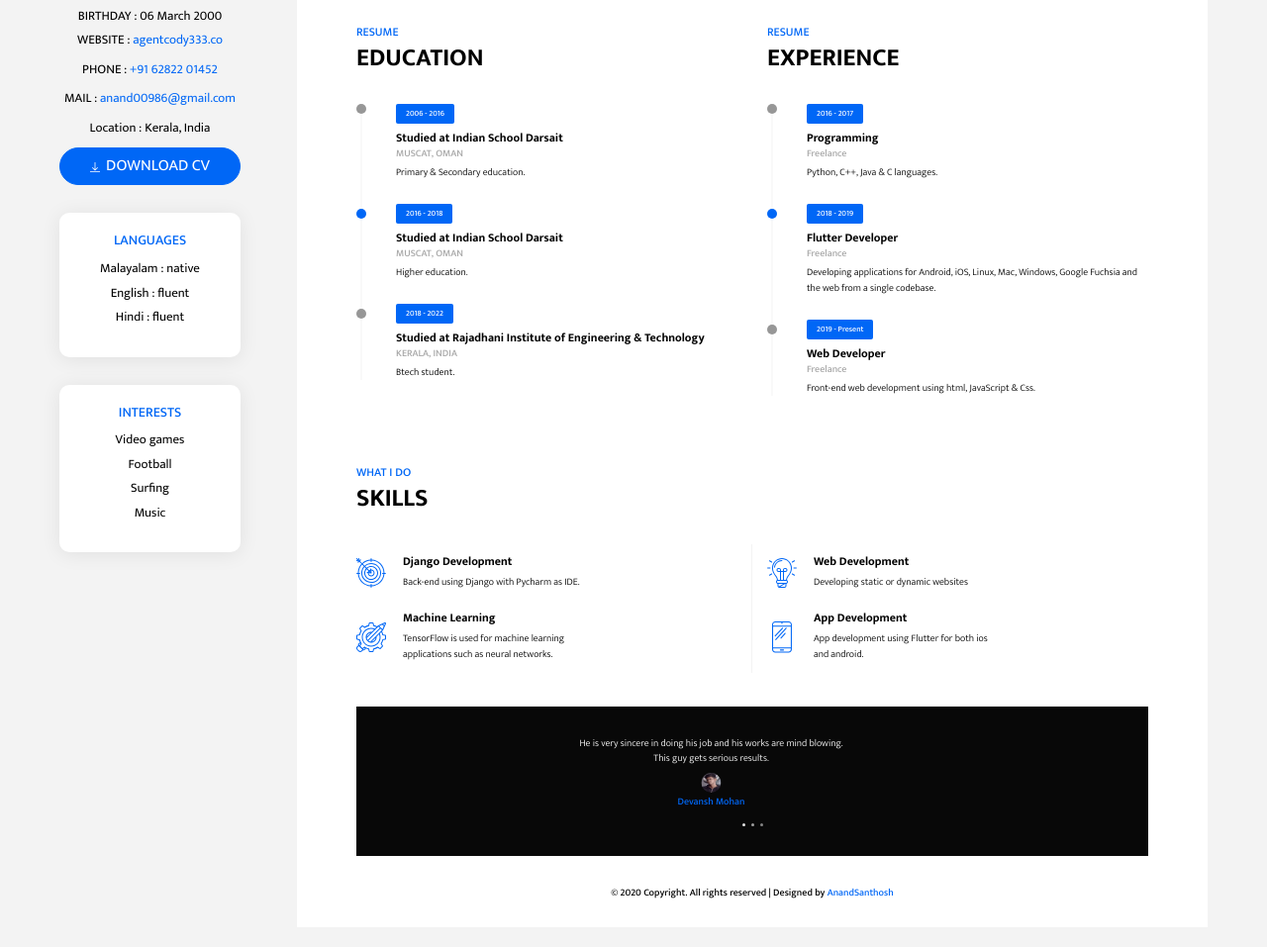
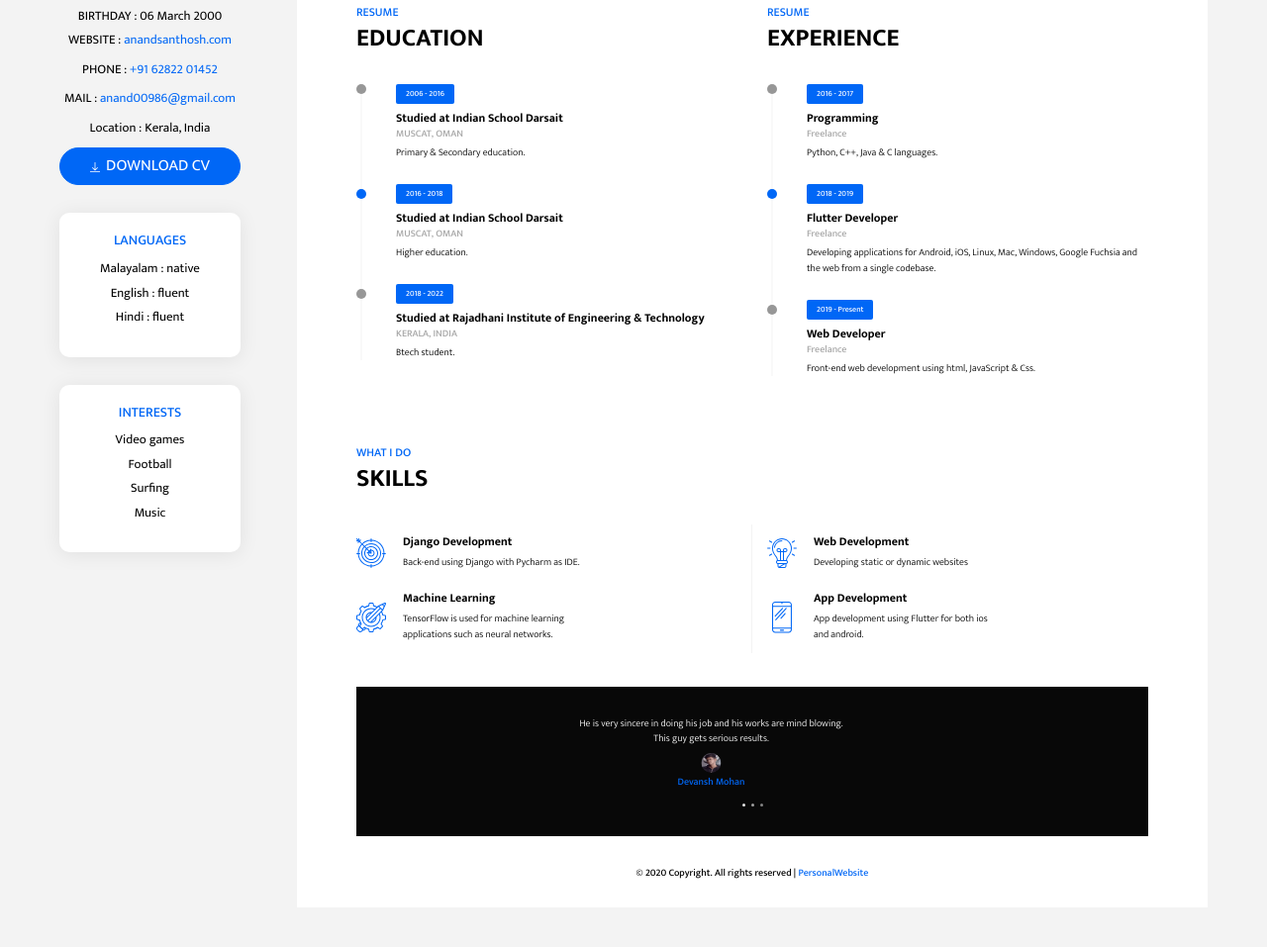
Before and after one commit to AgentCody333/cv-website, a website: page index.html in a window 1280 px wide. Shown: the part 289-1246 px from the top of the page at 99% size. Drawn offline with nearby package versions, Linux system fonts and the light colour scheme.

Commit message:
Update index.html

```diff
--- a/index.html
+++ b/index.html
@@ -18,7 +18,6 @@
             SHARE</button>
         <nav class="collapsible-nav" id="collapsible-nav">
             <a href="index.html" class="nav-link active">HOME</a>
-            <a href="resume.html" class="nav-link">RESUME</a>
             <a href="portfolio.html" class="nav-link">CREDENTIAL</a>
             <a href="blog.html" class="nav-link">WORKS</a>
             <a href="contact.html" class="nav-link">CONTACT</a>
@@ -47,7 +46,7 @@
                 <div class="widget-content">
                     <p>BIRTHDAY : 06 March 2000</p>
 
-                    <a style="text-decoration: none;" href="https://agentcody333.co/"><p> <span style="color: black;"> WEBSITE :</span> agentcody333.co</p>
+                    <a style="text-decoration: none;" href="https://agentcody333.github.io/cv-website/"><p> <span style="color: black;"> WEBSITE :</span> anandsanthosh.com</p>
                     </a>
 
                     <a style="text-decoration: none;" href="tel:+91 62822 01452"><p> <span style="color: black;"> PHONE :</span>   +91 62822 01452</p>
@@ -91,8 +90,7 @@
                 <p>I'm Web Developer from Kerala, India, currently pursuing my Btech career. I enjoy turning complex problems into simple, beautiful and intuitive designs.
                      My job is to build your website so that it is functional and user-friendly but at the same time attractive.
                     Moreover, I add personal touch to your product and make sure that is eye-catching and easy to use.
-                    My aim is to bring across your message and identity in the most creative way. I created web design
-                    for many famous brand companies.</p>
+                    My aim is to bring across your message and identity in the most creative way.</p>
                 <a href="contact.html" class="btn btn-primary btn-hire-me">HIRE ME</a>
             </section>
             <section class="resume-section">
@@ -228,10 +226,9 @@
                     </ol>
                 </div>
             </section>
+<footer>© 2020 Copyright. All rights reserved |
 
-            <footer>© 2020 Copyright. All rights reserved | Designed by
-
-                <a href="https://agentcody333.co/" target="_blank" rel="noopener noreferrer">AnandSanthosh</a></footer>
+                <a href="https://agentcody333.github.io/cv-website/" target="_blank" rel="noopener noreferrer">PersonalWebsite</a></footer>
         </main>
     </div>
     <script src="assets/vendors/jquery/dist/jquery.min.js"></script>
```
